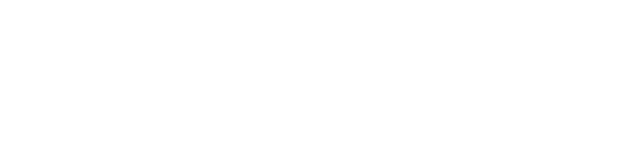
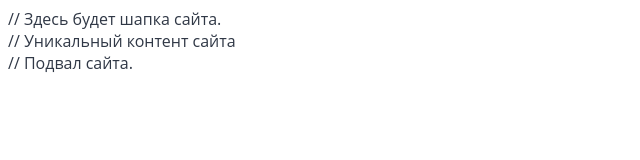
Before and after one commit to julijaschwarz/Landing-Lunar-Sea, a plain HTML site: page src/index.html in a window 1280 px wide. Shown: the whole page, without its empty margins (0-640 px from the left). Drawn offline with Linux system fonts and the light colour scheme.

Commit message:
refactoring 2.0

```diff
--- a/src/index.html
+++ b/src/index.html
@@ -9,6 +9,15 @@
     <link rel="stylesheet" href="styles/style.css">
 </head>
 <body>
+<header>
+  // Здесь будет шапка сайта.
 
+<main>
+  // Уникальный контент сайта
+</main>
+
+<footer>
+  // Подвал сайта.
+</footer>
 </body>
 </html>
--- a/src/styles/style.css
+++ b/src/styles/style.css
@@ -0,0 +1,5 @@
+html {
+  font-family: Open Sans;
+  font-size: 16px;
+  color: #303846;
+}
```
Also changed, not shown: 3 other files.
